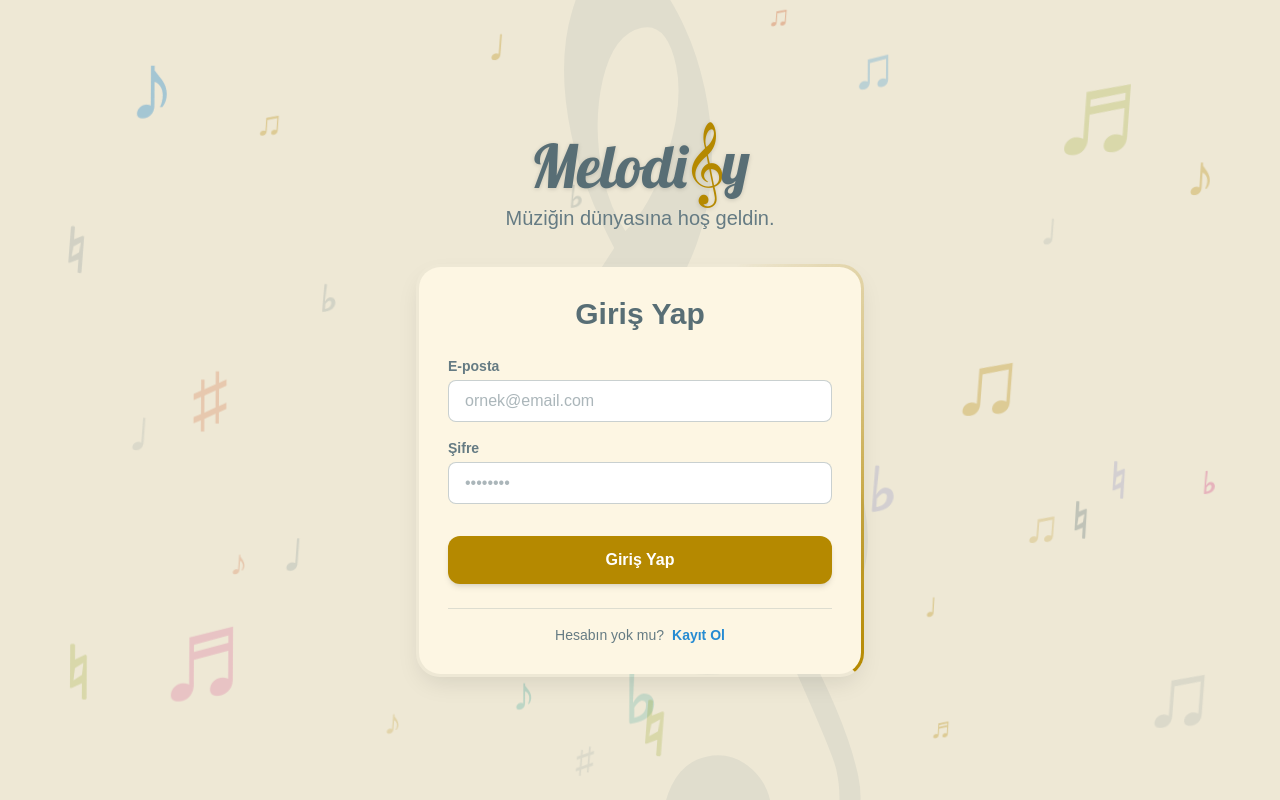
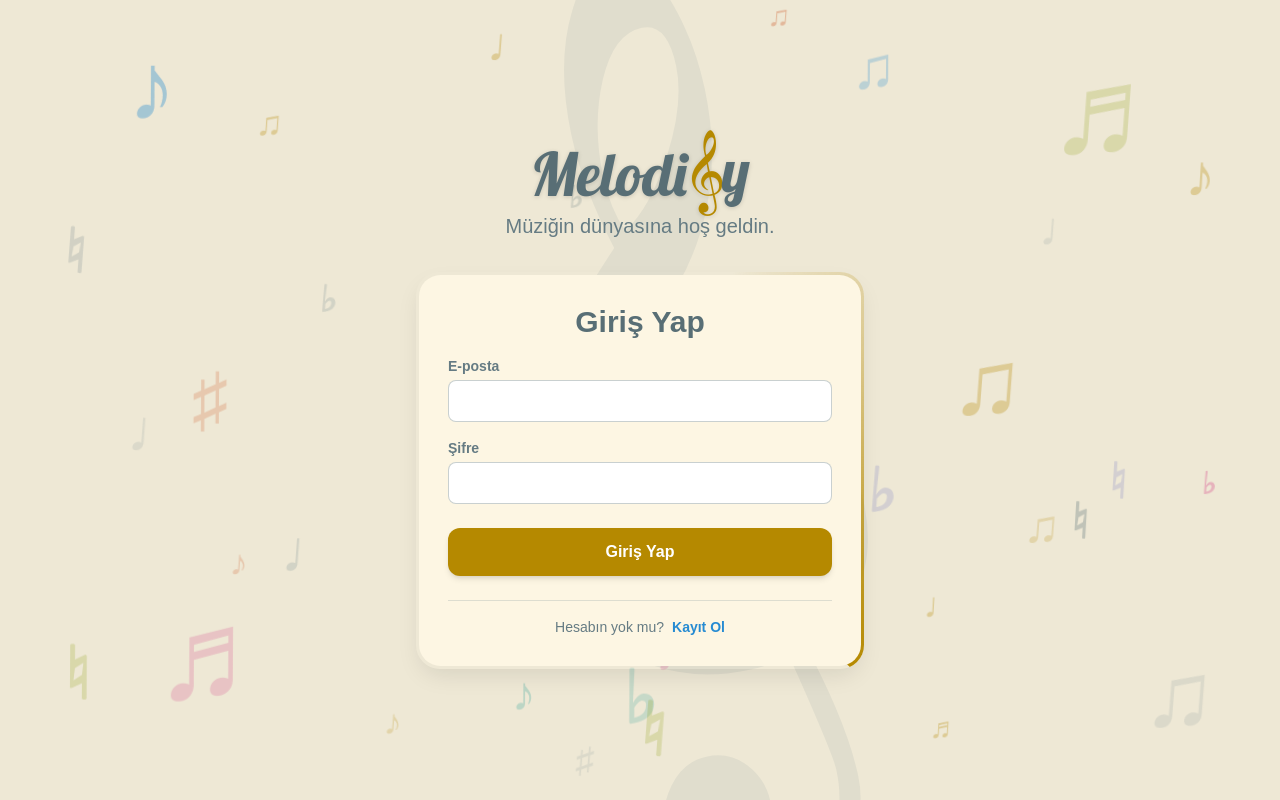
Before and after one commit to eylulcankesici/Melodify, a Next.js app: page / in a window 1280 px wide. Built offline with nearby package versions, Linux system fonts and the light colour scheme; no server answers.

Commit message:
Supabase Login and Register

```diff
--- a/components/AuthForm.tsx
+++ b/components/AuthForm.tsx
@@ -1,21 +1,88 @@
 'use client';
 import React, { useState } from 'react';
+import { supabase } from '@/lib/supabase';
 
 export default function AuthForm() {
   const [isLogin, setIsLogin] = useState(true);
 
+  // State elements
+  const [email, setEmail] = useState('');
+  const [password, setPassword] = useState('');
+  const [fullName, setFullName] = useState('');
+
+  // Visual states
+  const [loading, setLoading] = useState(false);
+  const [errorMsg, setErrorMsg] = useState('');
+  const [successMsg, setSuccessMsg] = useState('');
+
+  const handleSubmit = async (e: React.FormEvent) => {
+    e.preventDefault();
+    setLoading(true);
+    setErrorMsg('');
+    setSuccessMsg('');
+
+    try {
+      if (isLogin) {
+        // GİRİŞ YAP
+        const { error } = await supabase.auth.signInWithPassword({
+          email,
+          password,
+        });
+        if (error) throw error;
+        // On success, standard `onAuthStateChange` in page.tsx will rerender
+      } else {
+        // KAYIT OL
+        const { data, error } = await supabase.auth.signUp({
+          email,
+          password,
+          options: {
+            data: {
+              full_name: fullName,
+            }
+          }
+        });
+        if (error) throw error;
+
+        // NOT: Profil oluşturma (profiles tablosuna kayıt ekleme) işlemini artık Supabase içerisinde
+        // veritabanı Trigger'ı ile otomatik yapacağız, o yüzden buradaki manuel ekleme kodunu kaldırdık.
+
+        setSuccessMsg("Kayıt başarılı! Lütfen giriş yapın.");
+        setIsLogin(true); // Giriş yap sayfasına çevir
+      }
+    } catch (error: any) {
+      setErrorMsg(error.message || 'Bir hata oluştu.');
+    } finally {
+      setLoading(false);
+    }
+  };
+
   return (
     <div className="flex flex-col items-center w-full">
-      <h2 className="text-3xl font-bold text-[#586e75] mb-6">
+      <h2 className="text-3xl font-bold text-[#586e75] mb-4">
         {isLogin ? 'Giriş Yap' : 'Kayıt Ol'}
       </h2>
 
-      <form className="w-full flex flex-col gap-4">
+      {errorMsg && (
+        <div className="w-full bg-[#dc322f]/10 border border-[#dc322f]/30 text-[#dc322f] px-3 py-2 rounded-lg text-sm mb-4 text-center">
+          {errorMsg}
+        </div>
+      )}
+
+      {successMsg && (
+        <div className="w-full bg-[#859900]/10 border border-[#859900]/30 text-[#859900] px-3 py-2 rounded-lg text-sm mb-4 text-center">
+          {successMsg}
+        </div>
+      )}
+
+      <form onSubmit={handleSubmit} className="w-full flex flex-col gap-4">
         {!isLogin && (
           <div className="flex flex-col gap-1">
             <label className="text-sm font-semibold text-[#657b83]">Ad Soyad</label>
             <input
               type="text"
+              required={!isLogin}
+              value={fullName}
+              onChange={(e) => setFullName(e.target.value)}
               className="px-4 py-2 border border-[#93a1a1]/50 rounded-lg focus:outline-none focus:ring-2 focus:ring-[#b58900] bg-white text-[#586e75]"
               placeholder="Adınızı girin"
             />
@@ -26,8 +93,11 @@ export default function AuthForm() {
           <label className="text-sm font-semibold text-[#657b83]">E-posta</label>
           <input
             type="email"
+            required
+            value={email}
+            onChange={(e) => setEmail(e.target.value)}
             className="px-4 py-2 border border-[#93a1a1]/50 rounded-lg focus:outline-none focus:ring-2 focus:ring-[#b58900] bg-white text-[#586e75]"
-            placeholder="ornek@email.com"
+          // placeholder="ornek@email.com"
           />
         </div>
 
@@ -35,16 +105,20 @@ export default function AuthForm() {
           <label className="text-sm font-semibold text-[#657b83]">Şifre</label>
           <input
             type="password"
+            required
+            value={password}
+            onChange={(e) => setPassword(e.target.value)}
             className="px-4 py-2 border border-[#93a1a1]/50 rounded-lg focus:outline-none focus:ring-2 focus:ring-[#b58900] bg-white text-[#586e75]"
-            placeholder="••••••••"
+          // placeholder="••••••••"
           />
         </div>
 
         <button
-          type="button"
-          className="mt-4 bg-[#b58900] text-white font-bold py-3 rounded-xl hover:bg-[#a17a00] transition-all transform hover:scale-[1.02] shadow-md"
+          type="submit"
+          disabled={loading}
+          className={`mt-2 ${loading ? 'opacity-70 cursor-not-allowed' : ''} bg-[#b58900] text-white font-bold py-3 rounded-xl hover:bg-[#a17a00] transition-all transform hover:scale-[1.02] shadow-md`}
         >
-          {isLogin ? 'Giriş Yap' : 'Kayıt Ol'}
+          {loading ? 'Yükleniyor...' : (isLogin ? 'Giriş Yap' : 'Kayıt Ol')}
         </button>
       </form>
 
@@ -53,7 +127,11 @@ export default function AuthForm() {
           {isLogin ? "Hesabın yok mu?" : "Zaten hesabın var mı?"}
           <button
             type="button"
-            onClick={() => setIsLogin(!isLogin)}
+            onClick={() => {
+              setIsLogin(!isLogin);
+              setErrorMsg('');
+              setSuccessMsg('');
+            }}
             className="ml-2 font-bold text-[#268bd2] hover:underline"
           >
             {isLogin ? 'Kayıt Ol' : 'Giriş Yap'}
```
